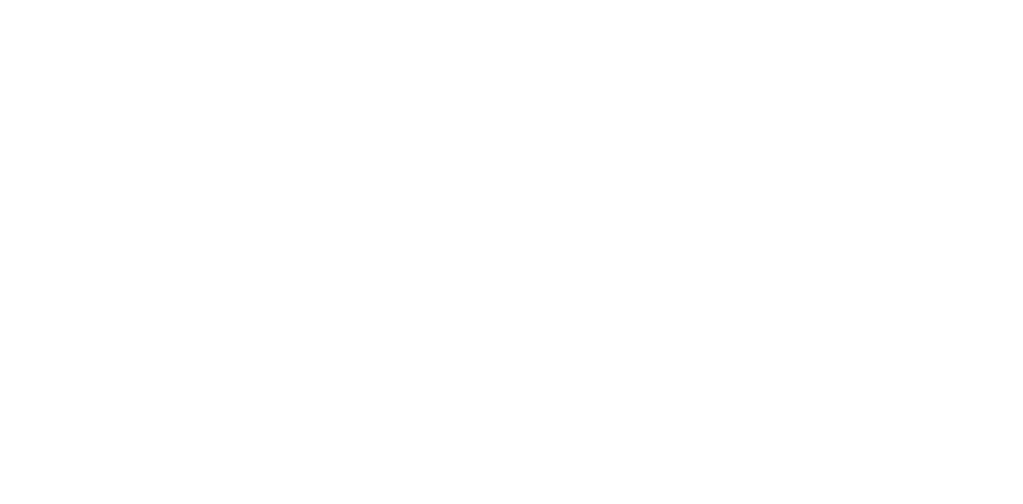
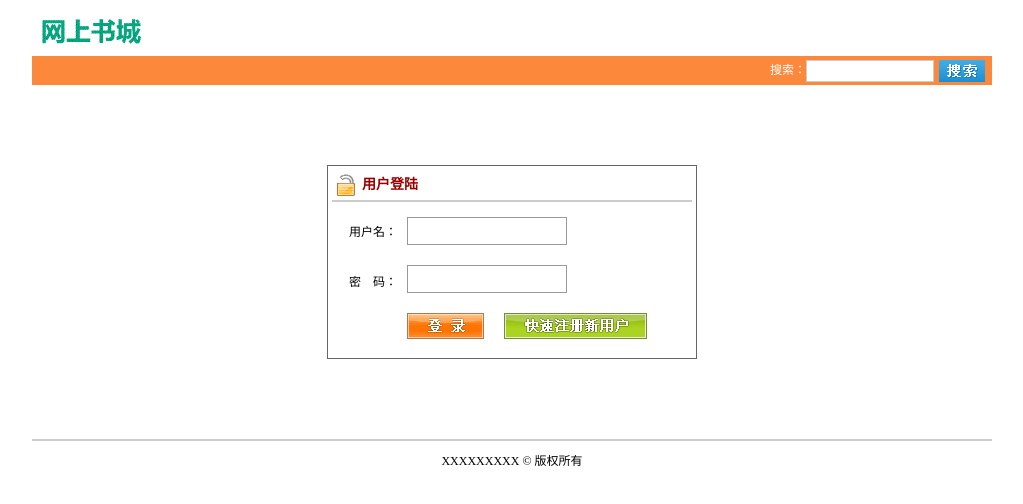
Before and after one commit to shuxiaoyuan/booksys, a plain HTML site: page booksys/WebContent/admin_login.html in a window 1280 px wide. Shown: the whole page, without its empty margins (128-1151 px from the left). Drawn offline with Linux system fonts and the light colour scheme.

Commit message:
admin_login.html 修改

```diff
--- a/booksys/WebContent/admin_login.html
+++ b/booksys/WebContent/admin_login.html
@@ -1,10 +1,77 @@
-<!DOCTYPE html>
-<html>
+<!DOCTYPE html PUBLIC "-//W3C//DTD XHTML 1.0 Transitional//EN" "http://www.w3.org/TR/xhtml1/DTD/xhtml1-transitional.dtd">
+<html xmlns="http://www.w3.org/1999/xhtml">
 <head>
-<meta charset="UTF-8">
-<title>Insert title here</title>
+<meta http-equiv="Content-Type" content="text/html; charset=utf-8" />
+<title></title>
+<link type="text/css" rel="stylesheet" href="css/style.css" />
+<script type="text/javascript" src="js/jquery-1.12.2.min.js"></script>
+<!-- 进行表单验证，validate库依赖于jQuery，所以要先引入jquery -->
+<script type="text/javascript" src="js/jquery.validate.min.js"></script>
+
 </head>
 <body>
+<div id="header" class="wrap">
+	<div id="logo">网上书城</div>
+	<div id="navbar">
+		<form method="get" name="search" action="">
+			搜索：<input class="input-text" type="text" name="keywords" /><input class="input-btn" type="submit" name="submit" value="" />
+		</form>
+	</div>
+</div>
+<div id="login">
+	<h2>用户登陆</h2>
+	<form id="loginForm" method="post" action="">
+		<dl>
+			<dt>用户名：</dt>
+			<dd><input class="input-text" type="text" name="userName" /></dd>
+			<dt>密　码：</dt>
+			<dd><input class="input-text" type="password" name="passWord" /></dd>
+			<dt></dt>
+			<dd class="button"><input class="input-btn" type="submit" name="submit" value="" /><input class="input-reg" type="button" name="register" value="" onclick="window.location='register.html';" /></dd>
+		</dl>
+	</form>
+</div>
+<div id="footer" class="wrap">
+	XXXXXXXXX &copy; 版权所有
+
+</div>
+
+<script type="text/javascript">
+	$(function(){
+		$("#loginForm").validate({
+			rules: {
+				userName: "required",
+				password: {
+					required: true,
+					minlength: 6
+				}
+			},
+			messages: {
+				userName: "必须输入用户名",
+				password: {
+					required: "必须输入密码",
+					minlength: "密码长度不能少于6位"
+				}
+			},
+			// 提交操作
+			submitHandler: function() {
+				$.ajax({
+					type:"post",
+					url:"login",
+					data:$("#loginForm").serialize(),
+					dataType:"json",
+					success:function(data){
+						if(data.code == 1){
+							window.location.href = "index.html"
+						}else{
+							alert(data.msg)
+						}
+					}
+				})
+			}
+		})
+	})
+</script>
 
 </body>
 </html>
```
